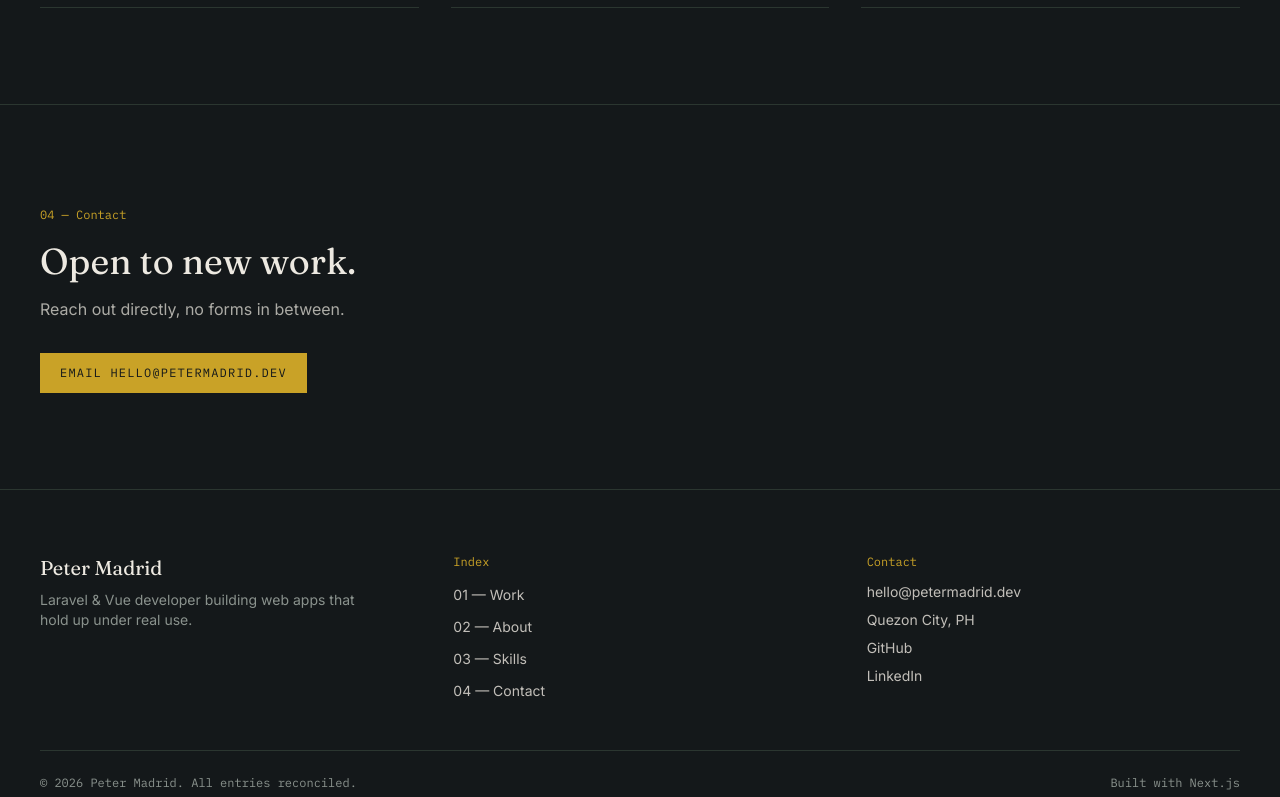
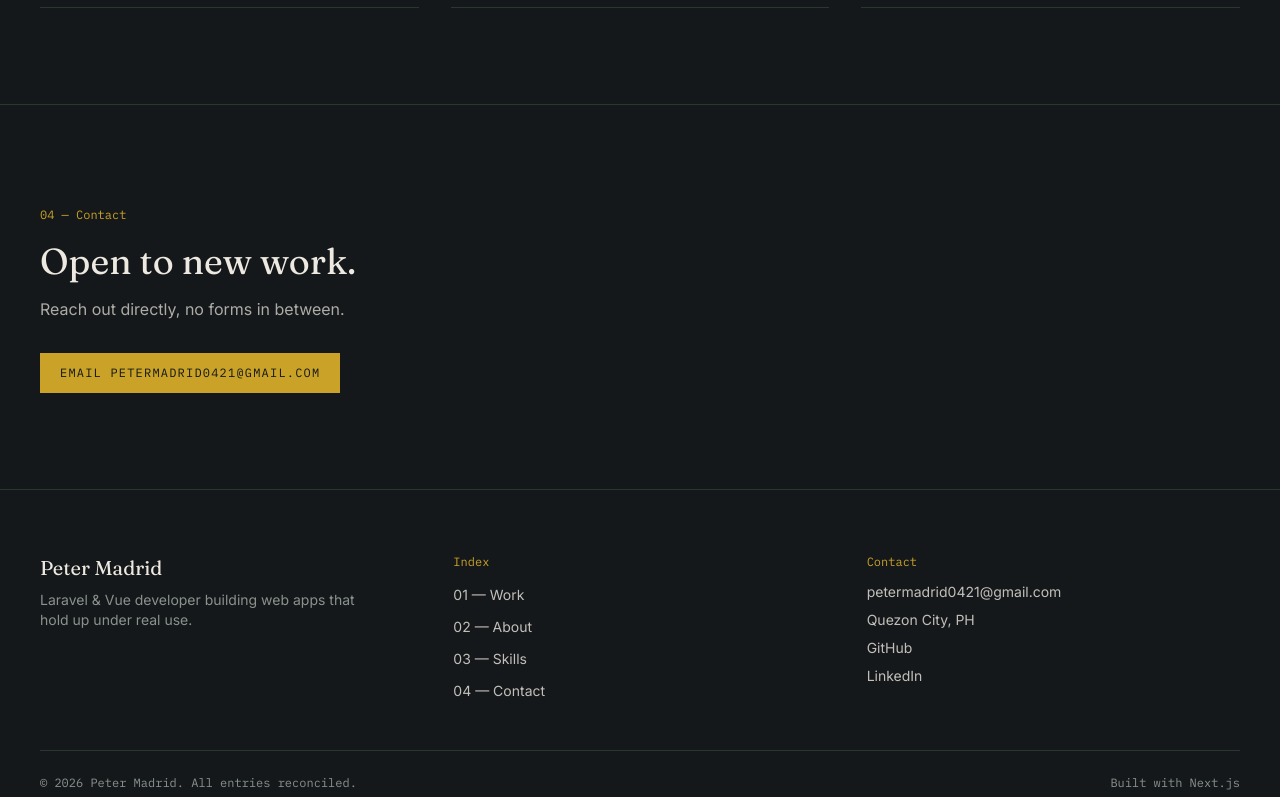
Before and after one commit to PeterDMadrid/petermadrid-dev, a Next.js app: page / in a window 1280 px wide. Shown: the part 1778-2575 px from the top of the page. Built offline with nearby package versions, Linux system fonts and the light colour scheme.

Commit message:
initial github contrib

```diff
--- /dev/null
+++ b/components/sections/contribution-graph.tsx
@@ -0,0 +1,42 @@
+import { getContributions } from "@/lib/github";
+
+function levelClass(count: number) {
+    if (count === 0) return "bg-rule";
+    if (count <= 2) return "bg-sage/25";
+    if (count <= 5) return "bg-sage/55";
+    if (count <= 9) return "bg-sage/85";
+    return "bg-gold";
+}
+
+export async function ContributionGraph({ username }: { username: string }) {
+    const calendar = await getContributions(username);
+
+    if (!calendar) {
+        return (
+            <p className="font-mono text-xs text-muted">
+                Contribution graph unavailable.
+            </p>
+        );
+    }
+
+    return (
+        <div className="mt-10">
+            <p className="font-mono text-xs text-gold">
+                {calendar.totalContributions} contributions in the last year
+            </p>
+            <div className="mt-3 flex gap-[3px] overflow-x-auto pb-2">
+                {calendar.weeks.map((week, i) => (
+                    <div key={i} className="flex flex-col gap-[3px]">
+                        {week.contributionDays.map((day) => (
+                            <span
+                                key={day.date}
+                                title={`${day.contributionCount} contributions on ${day.date}`}
+                                className={`h-[10px] w-[10px] rounded-[2px] ${levelClass(day.contributionCount)}`}
+                            />
+                        ))}
+                    </div>
+                ))}
+            </div>
+        </div>
+    );
+}
--- a/components/sections/hero.tsx
+++ b/components/sections/hero.tsx
@@ -1,5 +1,7 @@
+import { Suspense } from "react";
 import { Container } from "@/components/layout/container";
 import { Button } from "@/components/ui/button";
+import { ContributionGraph } from "@/components/sections/contribution-graph";
 import { siteConfig } from "@/lib/site-config";
 
 export function Hero() {
@@ -17,6 +19,9 @@ export function Hero() {
           <Button>View work</Button>
           <Button variant="ghost">Contact</Button>
         </div>
+        <Suspense fallback={<p className="mt-10 font-mono text-xs text-muted">Loading contributions…</p>}>
+          <ContributionGraph username={siteConfig.githubUsername} />
+        </Suspense>
       </Container>
     </section>
   );
--- /dev/null
+++ b/lib/github.ts
@@ -0,0 +1,55 @@
+const QUERY = `
+  query ($login: String!) {
+    user(login: $login) {
+      contributionsCollection {
+        contributionCalendar {
+          totalContributions
+          weeks {
+            contributionDays {
+              date
+              contributionCount
+              weekday
+            }
+          }
+        }
+      }
+    }
+  }
+`;
+
+export interface ContributionDay {
+    date: string;
+    contributionCount: number;
+    weekday: number;
+}
+
+export interface ContributionWeek {
+    contributionDays: ContributionDay[];
+}
+
+export interface ContributionCalendar {
+    totalContributions: number;
+    weeks: ContributionWeek[];
+}
+
+export async function getContributions(
+    login: string
+): Promise<ContributionCalendar | null> {
+    const token = process.env.GITHUB_TOKEN;
+    if (!token) return null;
+
+    const res = await fetch("https://api.github.com/graphql", {
+        method: "POST",
+        headers: {
+            Authorization: `Bearer ${token}`,
+            "Content-Type": "application/json",
+        },
+        body: JSON.stringify({ query: QUERY, variables: { login } }),
+        next: { revalidate: 3600 },
+    });
+
+    if (!res.ok) return null;
+
+    const json = await res.json();
+    return json?.data?.user?.contributionsCollection?.contributionCalendar ?? null;
+}
--- a/lib/site-config.ts
+++ b/lib/site-config.ts
@@ -2,11 +2,12 @@ export const siteConfig = {
   name: "Peter Madrid",
   role: "Software Developer",
   description: "Laravel & Vue developer building web apps that hold up under real use.",
-  email: "hello@petermadrid.dev",
+  githubUsername: "PeterDMadrid",
+  email: "petermadrid0421@gmail.com",
   location: "Quezon City, PH",
   social: [
-    { label: "GitHub", href: "https://github.com/" },
-    { label: "LinkedIn", href: "https://linkedin.com/" },
+    { label: "GitHub", href: "https://github.com/PeterDMadrid" },
+    { label: "LinkedIn", href: "https://www.linkedin.com/in/peter-madrid-99752223b/" },
   ],
 };
 
```
